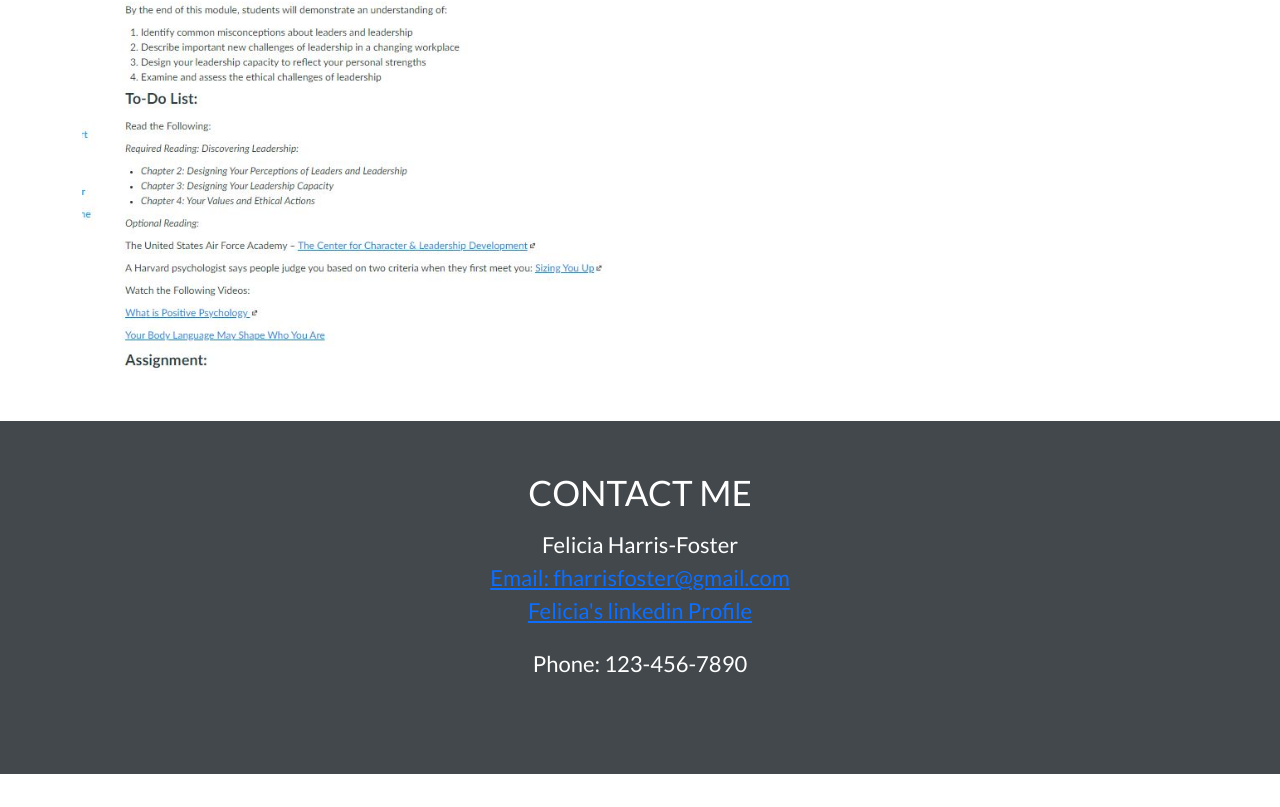
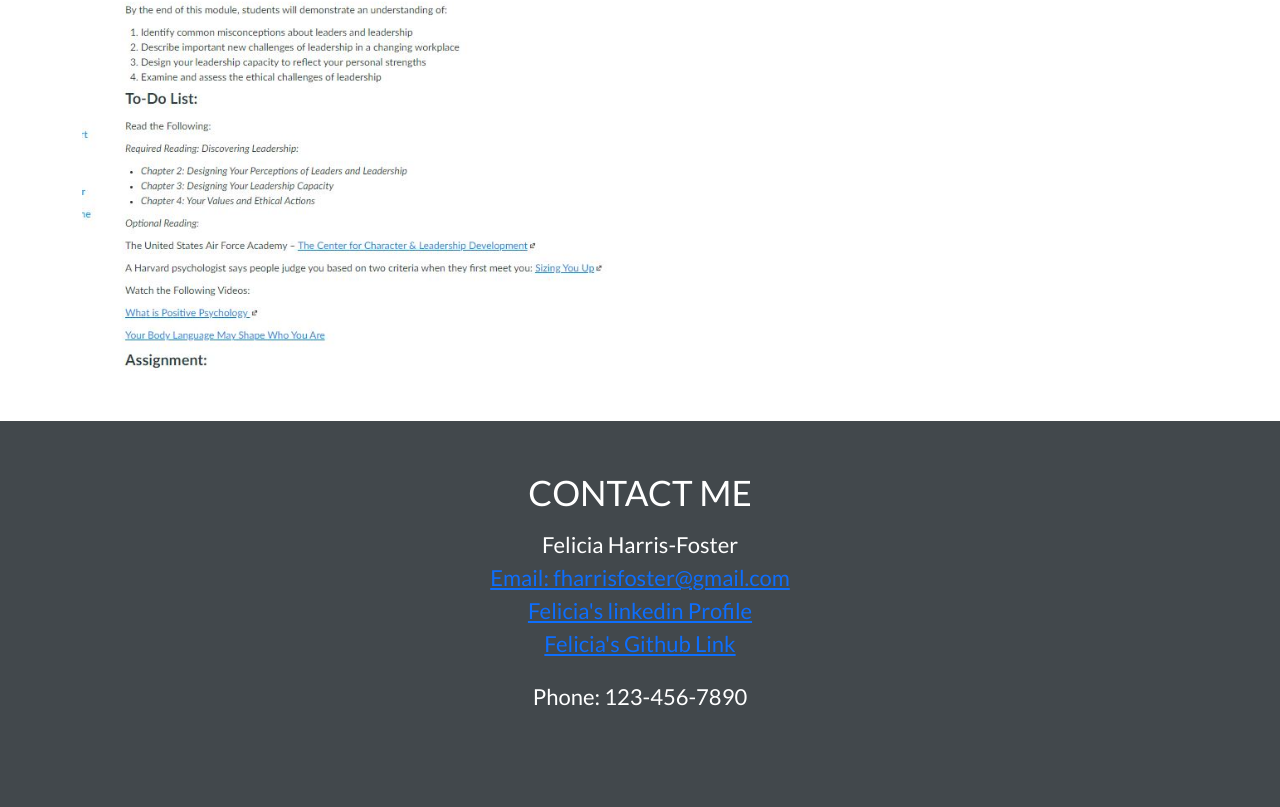
Before and after one commit to harrisfd/ReactPorfolio-FDH, a React (Create React App) app: page / in a window 1280 px wide. Shown: the part 3204-4011 px from the top of the page. Before the commit the page ends 3978 px from the top, so only its background shows below. Built offline with nearby package versions, Linux system fonts and the light colour scheme.

Commit message:
updated linkedin and github links

```diff
--- a/src/components/Footer/index.js
+++ b/src/components/Footer/index.js
@@ -10,7 +10,9 @@ function Footer() {
                             <br />
                             <a href={"mailto:fharrisfoster@gmail.com"}>Email: fharrisfoster@gmail.com</a>
                             <br />
-                            <a href={"linkedin.com/in/feliciaharrisfoster/"}>Felicia's linkedin Profile</a>
+                            <a href="https://www.linkedin.com/in/feliciaharrisfoster/" target="_blank" rel="noreferrer"> Felicia's linkedin Profile</a>
+                            <br />
+                            <a href="https://github.com/harrisfd" target="_blank" rel="noreferrer"> Felicia's Github Link</a>
 
 
                         </p>
```
